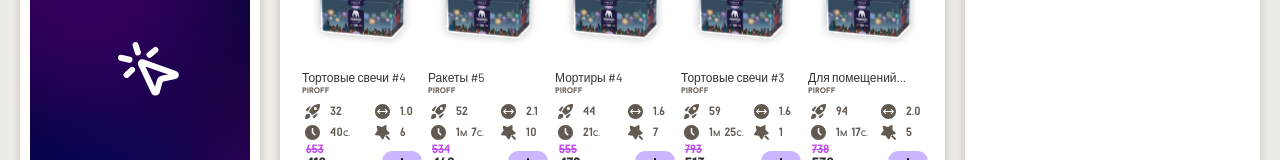
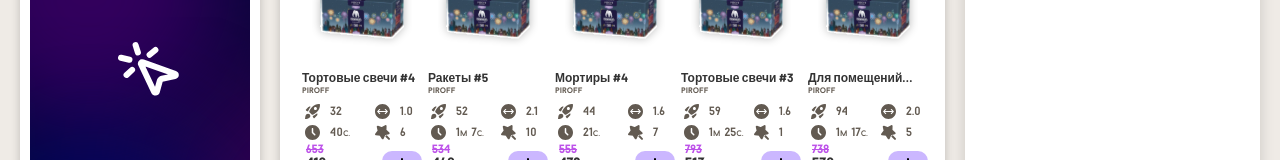
Before and after one commit to VladosGoneGG/FIREWORK, a React (Vite) app: page / in a window 1280 px wide. Shown: the part 526-686 px from the top of the page. Built offline with nearby package versions, Linux system fonts and the light colour scheme.

Commit message:
ver 0.8.8a

```diff
--- a/src/components/ProductCardMini/parts/ProductMeta.jsx
+++ b/src/components/ProductCardMini/parts/ProductMeta.jsx
@@ -3,7 +3,7 @@
 export default function ProductMeta({ name, manufacturer }) {
 	return (
 		<div className='text-left mb-1'>
-			<h4 className='font-barlow leading-tight break-words line-clamp-1 text-[12px]'>
+			<h4 className='font-barlow font-semibold leading-tight break-words line-clamp-1 text-[12px]'>
 				{name}
 			</h4>
 			<div className='text-[8px] text-[#625a51] font-bold lowercase'>
```
